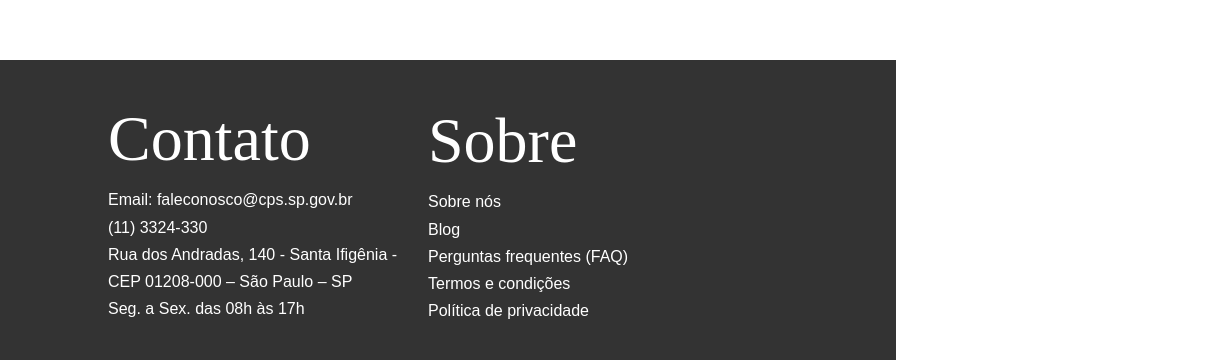
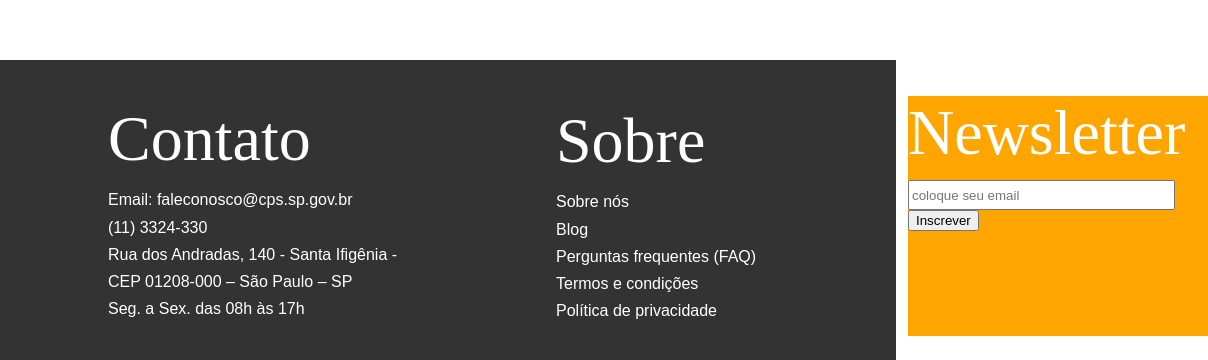
Before and after one commit to Gabe347/tcc-noite, a plain HTML site: page index.html in a window 1280 px wide. Shown: the part 711-1071 px from the top of the page, 372-1580 px from the left, 1208 px wide, since content can reach past the window. Drawn offline with Linux system fonts and the light colour scheme.

Commit message:
newletter

```diff
--- a/estilos.css
+++ b/estilos.css
@@ -322,7 +322,7 @@ footer{
 }
 
 .sobre{
-    margin-left: 50em;
+    margin-left: 58em;
     margin-top: -15.5em;
     width: 300px;
     height: 240px;
@@ -341,6 +341,10 @@ footer{
     text-decoration: none;
 }
 
+.sobrep > a:hover{
+    text-decoration: underline;
+}
+
 #af1{
     margin-right: 13.75em;
 }
@@ -355,6 +359,25 @@ footer{
 
 #af4{
     margin-right: 7em;
+}
+
+.newsletter{
+    background-color: orange;
+    width: 300px;
+    height: 240px;
+    margin-left: 80em;
+    margin-top: -15.5em;
+}
+
+#newsheader{
+    font-size: 4em;
+    color: white;
+    margin-bottom: 10px;
+}
+
+.newsletter > input{
+    height: 30px;
+    width: 20em;
 }
 
 @media screen and (max-width: 1050px) {
--- a/index.html
+++ b/index.html
@@ -103,11 +103,13 @@
             </div>
         </div>
 
+        <div class="newsletter">
+            <p id="newsheader">Newsletter</p>
 
+            <input type="email" placeholder="coloque seu email" name="coloque seu email">
+            <button type="submit">Inscrever</button>
 
-
-
-        <div class="newsletter"></div>
+        </div>
 
         </div>
     </footer>
```
